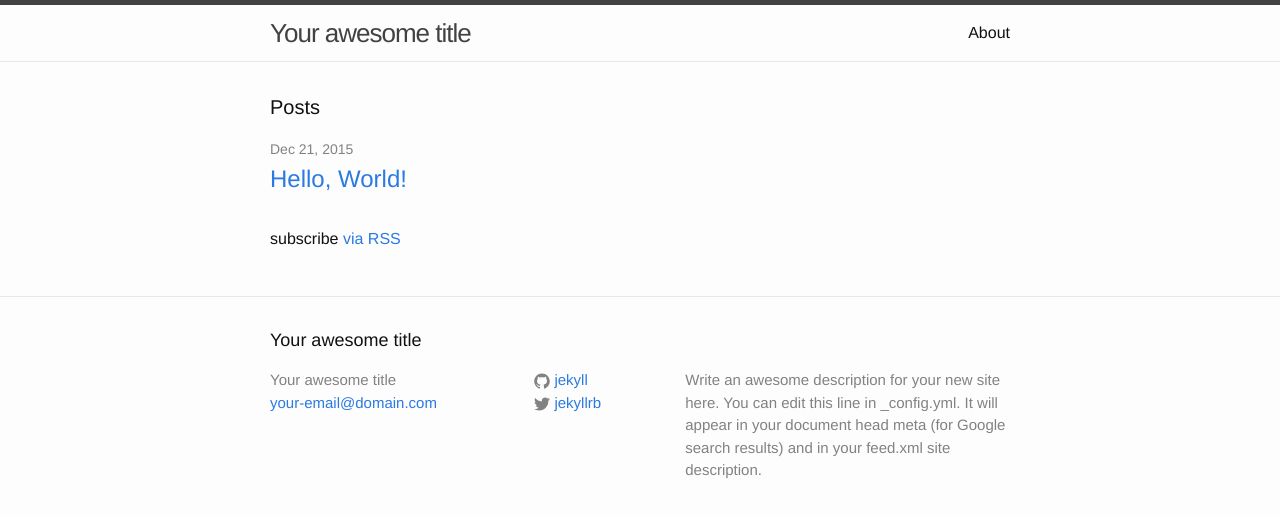
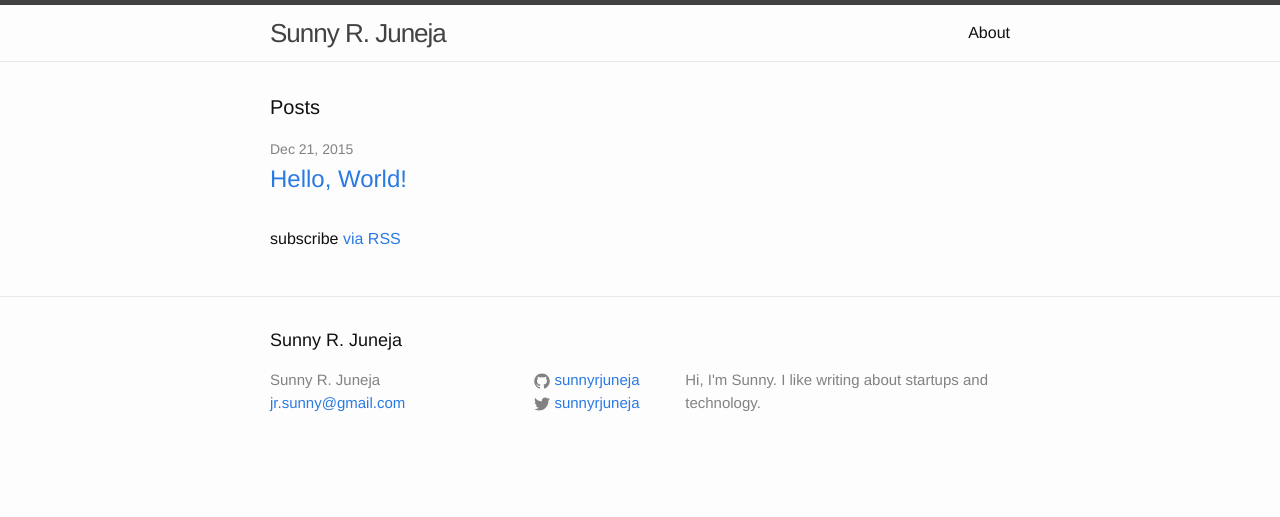
Before and after one commit to sunnyrjuneja/notebook, a Jekyll site: the page built from index.html, in a window 1280 px wide. Shown: the top 517 px of the page. Built offline with Jekyll 4.4.1, drawn with Linux system fonts in a browser that asks for light colours.

Commit message:
Add some personal details.

```diff
--- a/_config.yml
+++ b/_config.yml
@@ -6,16 +6,14 @@
 # 'jekyll serve'. If you change this file, please restart the server process.
 
 # Site settings
-title: Your awesome title
-email: your-email@domain.com
+title: Sunny R. Juneja
+email: jr.sunny@gmail.com
 description: > # this means to ignore newlines until "baseurl:"
-  Write an awesome description for your new site here. You can edit this
-  line in _config.yml. It will appear in your document head meta (for
-  Google search results) and in your feed.xml site description.
+  Hi, I'm Sunny. I like writing about startups and technology.
 baseurl: "" # the subpath of your site, e.g. /blog
 url: "https://www.sunnyrjuneja.com" # the base hostname & protocol for your site
-twitter_username: jekyllrb
-github_username:  jekyll
+twitter_username: sunnyrjuneja
+github_username:  sunnyrjuneja
 
 # Build settings
 markdown: kramdown
```
